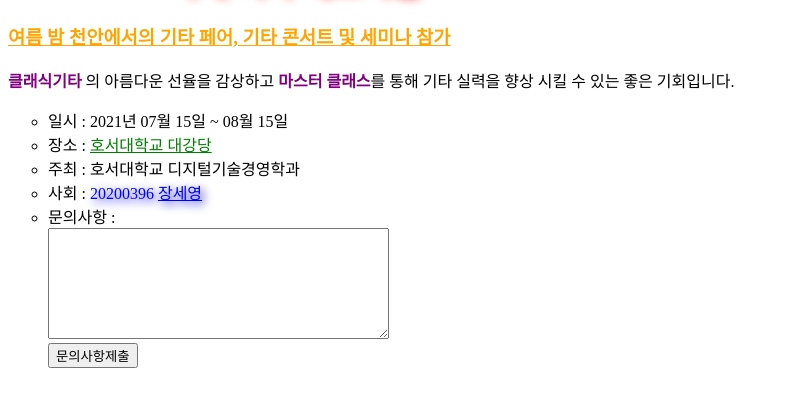
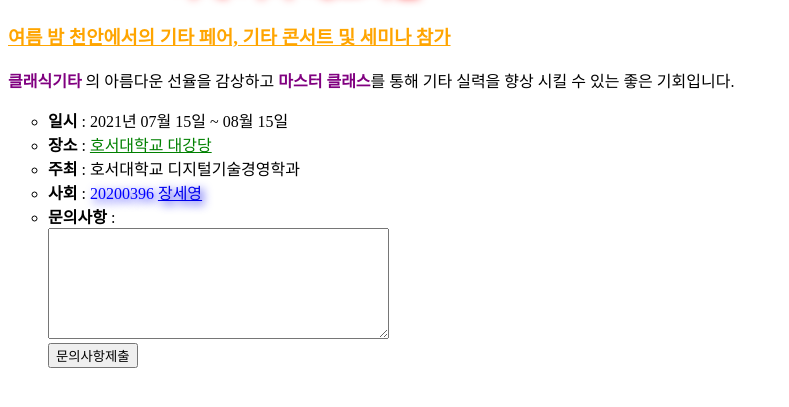
Before and after one commit to todud022712/todud022712.github.io, a plain HTML site: page 7주차 과제1.html in a window 1280 px wide. Shown: the part 67-474 px from the top of the page, without its empty margins (0-789 px from the left). Drawn offline with Linux system fonts and the light colour scheme.

Commit message:
7주차 과제

```diff
--- a/7주차 과제1.html
+++ b/7주차 과제1.html
@@ -10,6 +10,7 @@ h3 {color: orange; text-decoration: underline;}
 #장소 {color: green; text-decoration: underline}
 #사회 {color: blue; text-shadow: 3px 3px 10px;}
 li {list-style-type: circle ;}
+.글자 {font-weight: bold;}
 </style>
 </head>
 <body>
@@ -24,11 +25,11 @@ li {list-style-type: circle ;}
 </p>
 
 <ul>
-    <li><span>일시</span> : 2021년 07월 15일 ~ 08월 15일</li>
-    <li><span>장소</span> : <span id="장소">호서대학교 대강당</span> </li>
-    <li><span>주최</span> : 호서대학교 디지털기술경영학과</li>
-    <li><span>사회</span> :<span id="사회"> 20200396 <a href="프로필.html"> 장세영 </a> </span></li>
-    <li><span>문의사항</span> : <br><textarea rows="7" cols="40"></textarea> </li>
+    <li><span class="글자">일시</span> : 2021년 07월 15일 ~ 08월 15일</li>
+    <li><span class="글자">장소</span> : <span id="장소">호서대학교 대강당</span> </li>
+    <li><span class="글자">주최</span> : 호서대학교 디지털기술경영학과</li>
+    <li><span class="글자">사회</span> :<span id="사회"> 20200396 <a href="프로필.html"> 장세영 </a> </span></li>
+    <li><span class="글자">문의사항</span> : <br><textarea rows="7" cols="40"></textarea> </li>
 
     <form action="문의사항접수.html">
     <button>문의사항제출</button>
```
